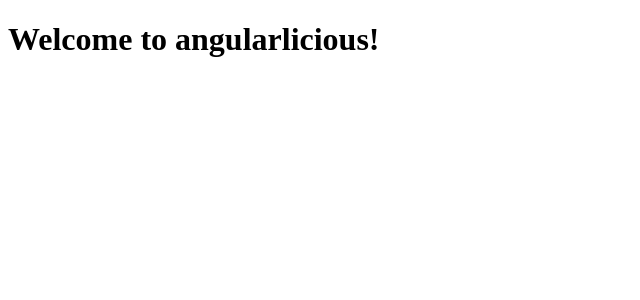
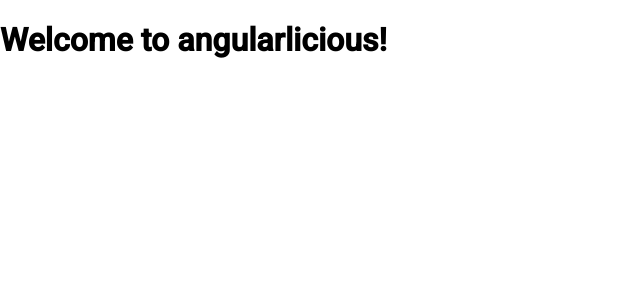
Before and after one commit to ddmytro787/angularlicious, an Angular app: page / in a window 1280 px wide. Shown: the top 300 px of the page, without its empty margins (0-640 px from the left). Built offline with nearby package versions, Linux system fonts and the light colour scheme.

Commit message:
Add Angular Material and Roboto/Material Icon fonts

```diff
--- a/angular.json
+++ b/angular.json
@@ -49,7 +49,7 @@
 						"tsConfig": "tsconfig.app.json",
 						"inlineStyleLanguage": "scss",
 						"assets": ["src/favicon.ico", "src/assets"],
-						"styles": ["src/styles.scss"],
+						"styles": ["@angular/material/prebuilt-themes/purple-green.css", "src/styles.scss"],
 						"scripts": []
 					},
 					"configurations": {
--- a/package.json
+++ b/package.json
@@ -14,10 +14,12 @@
 	},
 	"dependencies": {
 		"@angular/animations": "^17.0.0",
+		"@angular/cdk": "^17.0.5",
 		"@angular/common": "^17.0.0",
 		"@angular/compiler": "^17.0.0",
 		"@angular/core": "^17.0.0",
 		"@angular/forms": "^17.0.0",
+		"@angular/material": "^17.0.5",
 		"@angular/platform-browser": "^17.0.0",
 		"@angular/platform-browser-dynamic": "^17.0.0",
 		"@angular/router": "^17.0.0",
--- a/src/app/app.config.ts
+++ b/src/app/app.config.ts
@@ -2,7 +2,8 @@ import { ApplicationConfig } from '@angular/core';
 import { provideRouter } from '@angular/router';
 
 import { routes } from './app.routes';
+import { provideAnimations } from '@angular/platform-browser/animations';
 
 export const appConfig: ApplicationConfig = {
-	providers: [provideRouter(routes)],
+	providers: [provideRouter(routes), provideAnimations()],
 };
--- a/src/index.html
+++ b/src/index.html
@@ -6,6 +6,11 @@
 		<base href="/" />
 		<meta name="viewport" content="width=device-width, initial-scale=1" />
 		<link rel="icon" type="image/x-icon" href="favicon.ico" />
+		<link
+			href="https://fonts.googleapis.com/css2?family=Roboto:wght@300;400;500&display=swap"
+			rel="stylesheet"
+		/>
+		<link href="https://fonts.googleapis.com/icon?family=Material+Icons" rel="stylesheet" />
 	</head>
 	<body>
 		<app-root></app-root>
--- a/src/styles.scss
+++ b/src/styles.scss
@@ -1 +1,10 @@
 /* You can add global styles to this file, and also import other style files */
+
+html,
+body {
+	height: 100%;
+}
+body {
+	margin: 0;
+	font-family: Roboto, "Helvetica Neue", sans-serif;
+}
```
Also changed, not shown: 1 other file (tests, documents, lock files or other folders).
